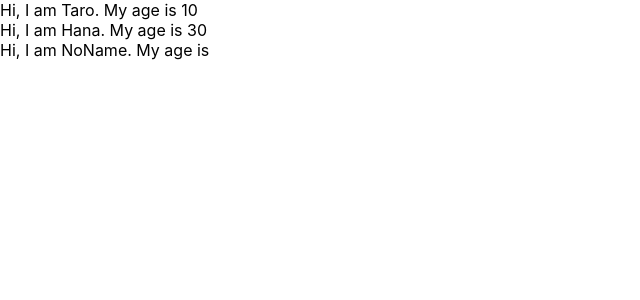
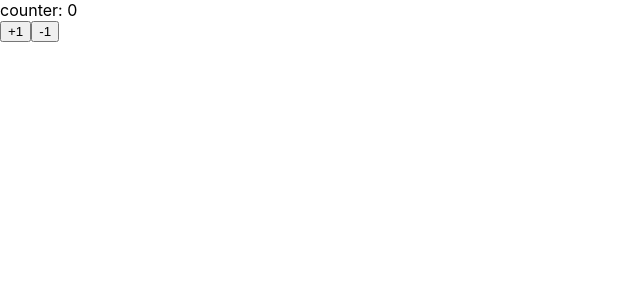
Before and after one commit to Matsuzaka-Sho/udemy-react-redux-crud-application, a React (Create React App) app: page / in a window 1280 px wide. Shown: the top 300 px of the page, without its empty margins (0-640 px from the left). Built offline with nearby package versions, Linux system fonts and the light colour scheme.

Commit message:
DEV:learn state

```diff
--- a/src/App.js
+++ b/src/App.js
@@ -1,31 +1,36 @@
-import React from 'react';
-import './App.css';
-import PropTypes from 'prop-types';
+import React, { Component } from 'react';
 
-const App = () =>{
-  const profiles = [
-    { name: 'Taro', age: 10},
-    { name: 'Hana', age: 30},
-    { name: 'NoName'}
-  ]
-  return (
-    <div>
-      {
-        profiles.map((profile, index) => {
-          return <User name={profile.name} age={profile.age} key={index}/>
-        })
-      }
-    </div>
-  )
-}
+const App = () =>(<Counter></Counter>)
 
-const User = (props) =>{
-    return <div>Hi, I am {props.name}. My age is {props.age}</div>
-}
+class Counter extends Component{
+  constructor(props){ // constructorは初期化
+    super(props) // 親クラスを継承
+    console.log(this.state)
+    this.state = { count: 0}
+  }
 
-User.propTypes = {
-  name: PropTypes.string,
-  age: PropTypes.number.isRequired
+  handlePlusButton = () => {
+    console.log('handlePlusButton')
+    console.log(this.state.count)
+    this.setState({ count: this.state.count + 1}) // this.setStateはthis.stateを変更？(値を外部からアクセスしたり変更できないから？)
+  }
+
+  handleMinusButton = () => {
+    console.log('handlePlusButton')
+    console.log(this.state.count)
+    this.setState({ count: this.state.count - 1})
+  }
+
+  render(){
+    console.log(this.state)
+    return (
+      <React.Fragment>
+        <div>counter: {this.state.count}</div>
+        <button onClick={this.handlePlusButton}>+1</button>
+        <button onClick={this.handleMinusButton}>-1</button>
+      </React.Fragment>
+    )
+  }
 }
 
 export default App;
```
